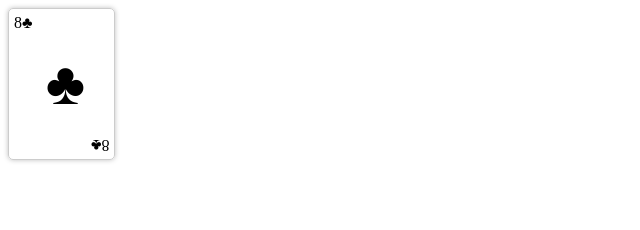
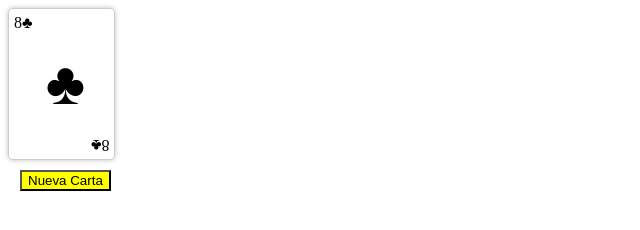
Before and after one commit to kev32k/generador-cartas, a plain HTML site: page index.html in a window 1280 px wide. Shown: the whole page, without its empty margins (0-640 px from the left). Drawn offline with Linux system fonts and the light colour scheme.

Commit message:
trabajo final

```diff
--- a/index.html
+++ b/index.html
@@ -8,5 +8,6 @@
   </head>
   <body>
     <script src="script.js"></script>
-  </body>
+    <button type="submit" onClick="refreshPage()">Nueva Carta</button>
+</body>
 </html>
--- a/script.js
+++ b/script.js
@@ -30,3 +30,7 @@ function randomCard(cards) {
 }
 const cards = deckBuilder();
 randomCard(cards);
+
+function refreshPage(){
+    window.location.reload();
+}
--- a/style.css
+++ b/style.css
@@ -5,6 +5,12 @@
   border-radius: 5px;
   border: 1px solid #ccc;
   box-shadow: 0px 0px 5px 0px rgba(0,0,0,0.25);
+}
+
+button {
+    background-color: yellow;
+    margin-left: 12px;
+    margin-top: 10px;
 }
 
 .card-value-suit {
```
